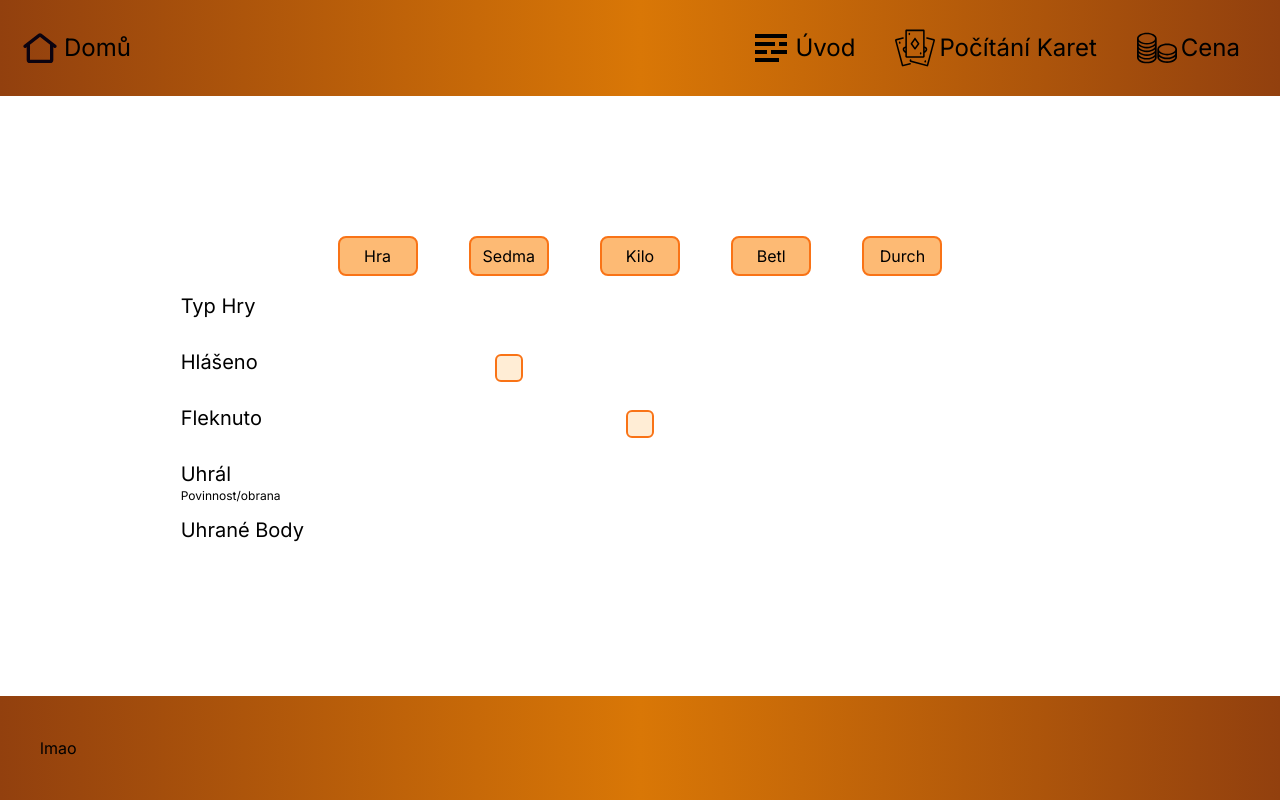
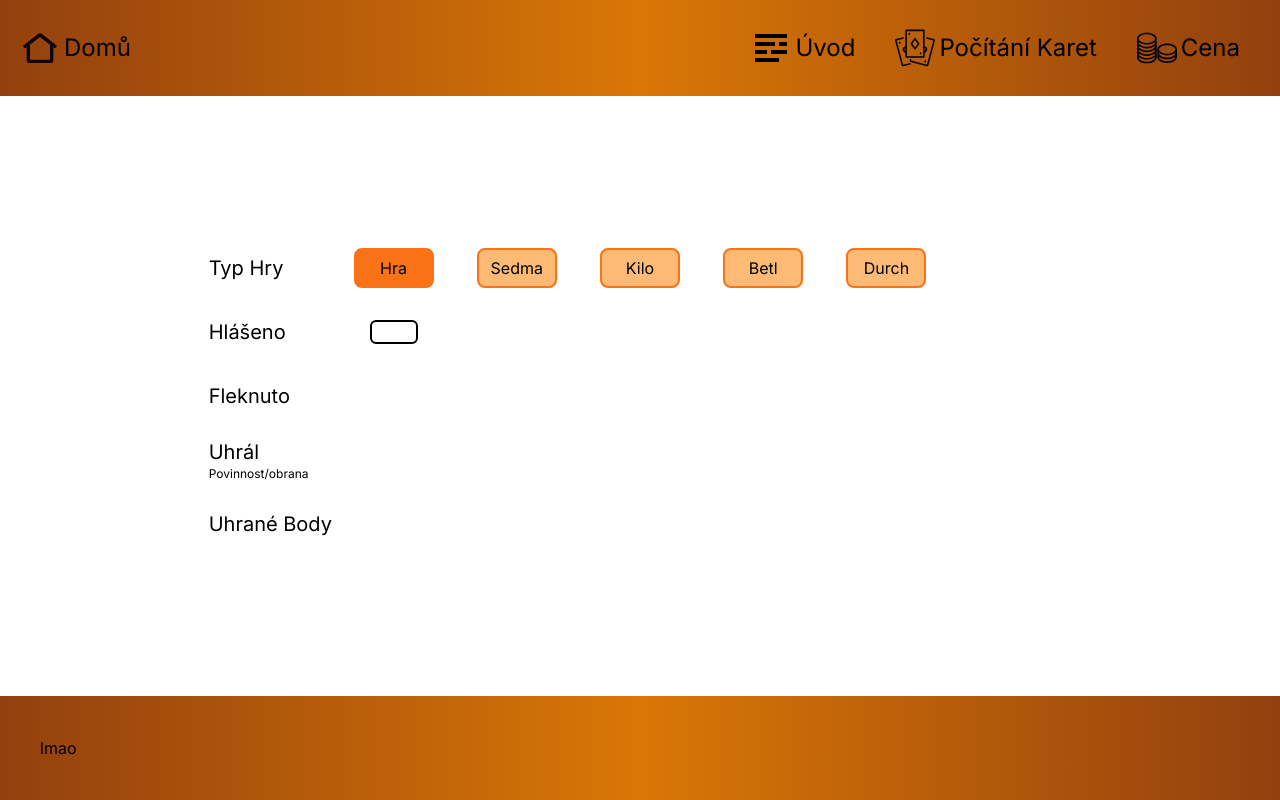
Before and after one commit to MartinBenicek/Next, a Next.js app: page /cena in a window 1280 px wide. Both pictures are taken after a click on the button "Hra". Built offline with nearby package versions, Linux system fonts and the light colour scheme.

Commit message:
price grid part 2

```diff
--- a/app/(group)/cena/page.tsx
+++ b/app/(group)/cena/page.tsx
@@ -4,20 +4,21 @@ import CenaText from "@/components/CenaText";
 
 const page = () => {
   const styles =
-    "row-start-1 row-end-7 grid grid-rows-6 h-full justify-items-center items-center";
+    "row-start-1 row-end-7 grid grid-rows-5 h-full justify-items-center items-center";
   return (
     <main className="flex flex-grow items-center justify-center">
-      <section className="grid grid-rows-6 grid-cols-7 justify-items-center items-center">
+      <section className="h-[40vh]">
+        <div className="grid grid-rows-5 grid-cols-7 justify-items-center items-center h-full">
           <CenaText
-          divStyles="row-start-2 row-end-7 h-full flex flex-col mr-2 justify-items-center"
-          textStyles="text-base lg:text-xl h-10 my-2"
+            divStyles="row-start-1 row-end-6 h-full grid grid-rows-5 items-center"
+            textStyles="text-base lg:text-xl h-fit"
           ></CenaText>
           <ButtonSegment
-          styles="col-start-2 row-start-1 row-end-7 grid grid-rows-6 h-full justify-items-center items-center"
+            styles={`col-start-2 ${styles}`}
             id="Hra"
           ></ButtonSegment>
           <ButtonSegment
-          styles="col-start-3 row-start-1 row-end-7 grid grid-rows-6 h-full justify-items-center items-center"
+            styles={`col-start-3 ${styles}`}
             id="Sedma"
           ></ButtonSegment>
           <ButtonSegment
@@ -32,6 +33,7 @@ const page = () => {
             styles={`col-start-6 ${styles}`}
             id="Durch"
           ></ButtonSegment>
+        </div>
       </section>
     </main>
   );
--- a/components/ButtonSegment.tsx
+++ b/components/ButtonSegment.tsx
@@ -1,29 +1,58 @@
 "use client";
+import { useState } from "react";
 
-import React from "react";
+const initialState = {
+  flekValue: 0,
+  hlasenoValue: false,
+  bodyValue: 0,
+};
 
 const ButtonSegment = ({ id, styles }: { id: string; styles: string }) => {
+  const [isGrid, setGrid] = useState(false);
+  const [checked, setChecked] = useState(false);
+  const [inputValues, setInputValues] = useState(initialState);
+  const handleButtonClick = () => {
+    const newGrid = !isGrid;
+    setGrid(newGrid);
+    /*
+    setTimeout(() => {
+      props.info(props.id);
+    }, 0);*/
+  };
+  const handleCheckboxClick = () => {
+    setChecked(!checked);
+  };
   const hlaseno = (id === "Sedma" || id === "Kilo") && (
-    <span
-      className={`flex w-full relative justify-around ${id === "Sedma" ? "row-start-3" : "row-start-4"}`}
-    >
-      <input
-        className="cursor-pointer m-auto h-7 w-7 opacity-0 absolute"
-        type="checkbox"
-        id={`hlaseno-${id}`}
-      />
+    <span className={`flex w-full relative justify-around`}>
       <label
-        className="cursor-pointer flex before:h-7 before:w-7 before:border-2 before:border-orange-500 before:border-solid before:content-[''] before:bg-orange-100 before:rounded-md "
-        htmlFor={`hlaseno-${id}`}
-      ></label>
+        className={`${checked ? "bg-lime-400" : "bg-red-500"} cursor-pointer block h-7 w-7 border-2 border-black border-solid content-['']  rounded-md `}
+      >
+        <input
+          className="hidden"
+          type="checkbox"
+          id={`hlaseno-${id}`}
+          onChange={handleCheckboxClick}
+          checked={checked}
+        />
+      </label>
     </span>
   );
   return (
     <div className={`${styles}`}>
-      <button className="border-solid border-2 bg-orange-300 border-orange-500 lg:hover:bg-orange-500 rounded-lg w-20 h-10 cursor-default row-start-1">
+      <button
+        className={`border-solid border-2 bg-orange-300 border-orange-500  rounded-lg w-20 h-10 cursor-default row-start-1 lg:hover:bg-orange-500 ${isGrid ? "bg-orange-500 " : "bg-orange-300 "} `}
+        onClick={handleButtonClick}
+      >
         {id}
       </button>
-      {hlaseno}
+      <div
+        className={`${isGrid ? "grid" : "hidden"} grid-rows-4 h-full row-start-2 row-span-4 items-center justify-center`}
+      >
+        {hlaseno}
+        <label className="h-6 w-12 block content-[''] border-2 border-black border-solid rounded-md">
+          <input type="number" min="0" className="hidden" />
+        </label>
+      </div>
     </div>
   );
 };
--- a/components/CenaText.tsx
+++ b/components/CenaText.tsx
@@ -12,7 +12,7 @@ const CenaText = ({
       <p className={textStyles}>Typ Hry</p>
       <p className={textStyles}>Hlášeno</p>
       <p className={textStyles}>Fleknuto</p>
-      <span className={textStyles}>
+      <span className={`flex flex-col ${textStyles}`}>
         <p className="text-base lg:text-xl">Uhrál</p>
         <p className="text-xs">Povinnost/obrana</p>
       </span>
```
Lines whose indentation alone changed are shown as unchanged.
